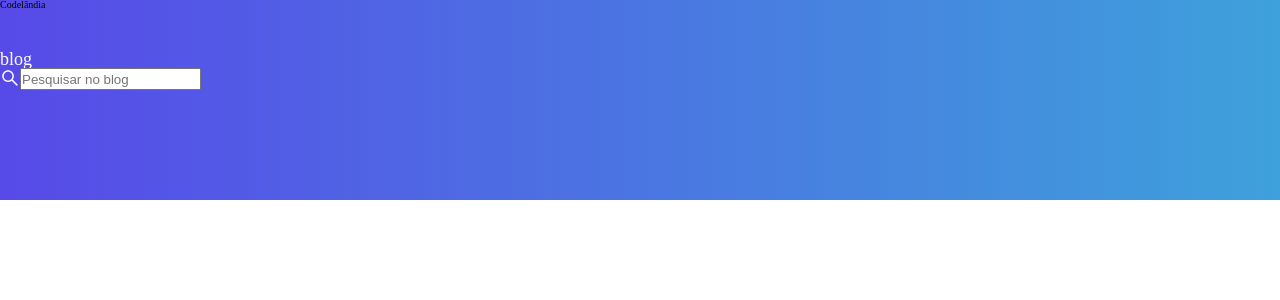
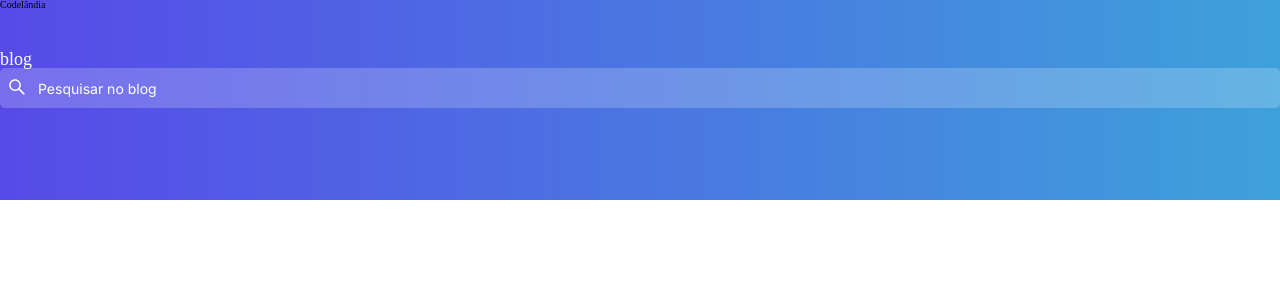
Before and after one commit to RenanTRS/codelandia-blog, a React (Create React App) app: page / in a window 1280 px wide. Shown: the top 300 px of the page. Built offline with nearby package versions, Linux system fonts and the light colour scheme.

Commit message:
add style for input

```diff
--- a/src/components/Header/Field/Input/index.ts
+++ b/src/components/Header/Field/Input/index.ts
@@ -1,4 +1,23 @@
 import styled from 'styled-components';
 
 export const Input = styled.input`
+    font-family: 'Inter', sans-serif;
+    font-size: 1.4rem;
+    color: #ffffff;
+
+    flex: 1;
+
+    height: 4rem;
+
+    background: transparent;
+
+    border: none;
+
+    margin-left: 1.1rem;
+
+    outline: none;
+
+    &::placeholder{
+        color: #fff;
+    }
 `;
--- a/src/components/Header/Field/index.ts
+++ b/src/components/Header/Field/index.ts
@@ -2,4 +2,15 @@ import styled from 'styled-components';
 
 export const Field = styled.div`
     display: flex;
+    align-items: center;
+
+    background: rgba(255, 255, 255, 0.2);
+
+    width: 100%;
+
+    padding: 0 .7rem;
+
+    border-radius: .5rem;
+
+    overflow: hidden;
 `;
```
